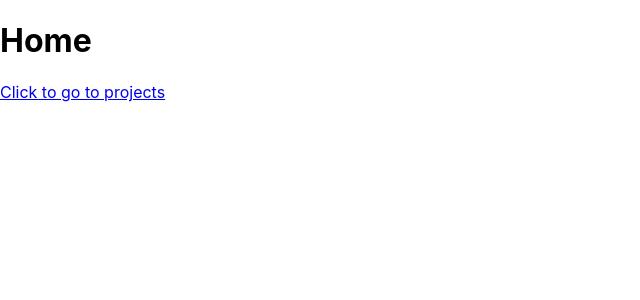
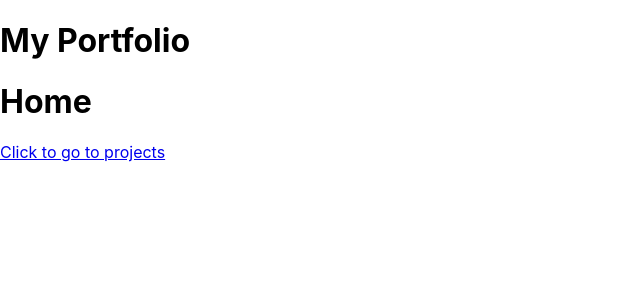
Before and after one commit to jmurrah/personal-portfolio, a React (Create React App) app in the folder frontend/: page / in a window 1280 px wide. Shown: the top 300 px of the page, without its empty margins (0-640 px from the left). Built offline with nearby package versions, Linux system fonts and the light colour scheme.

Commit message:
created makefile

```diff
--- a/frontend/src/App.js
+++ b/frontend/src/App.js
@@ -5,6 +5,7 @@ import About from "./components/Projects"
 function App() {
   return (
     <div className="App">
+      <h1>My Portfolio</h1>
       <Routes>
         <Route path="/" element={ <Home/> } />
         <Route path="/projects" element={ <About/> } />
--- a/frontend/src/index.js
+++ b/frontend/src/index.js
@@ -4,9 +4,9 @@ import './index.css';
 import App from './App';
 import { BrowserRouter } from "react-router-dom";
 
-ReactDOM.render(
+const root = ReactDOM.createRoot(document.getElementById("root"));
+root.render(
   <BrowserRouter>
     <App />
   </BrowserRouter>,
-  document.getElementById("root")
 );
```
Also changed, not shown: 1 other file (tests, documents, lock files or other folders).
